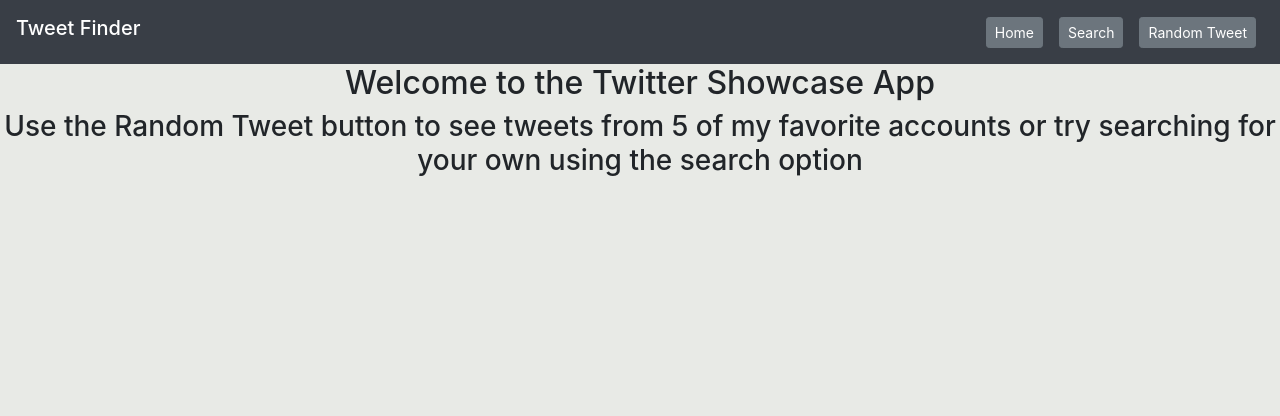
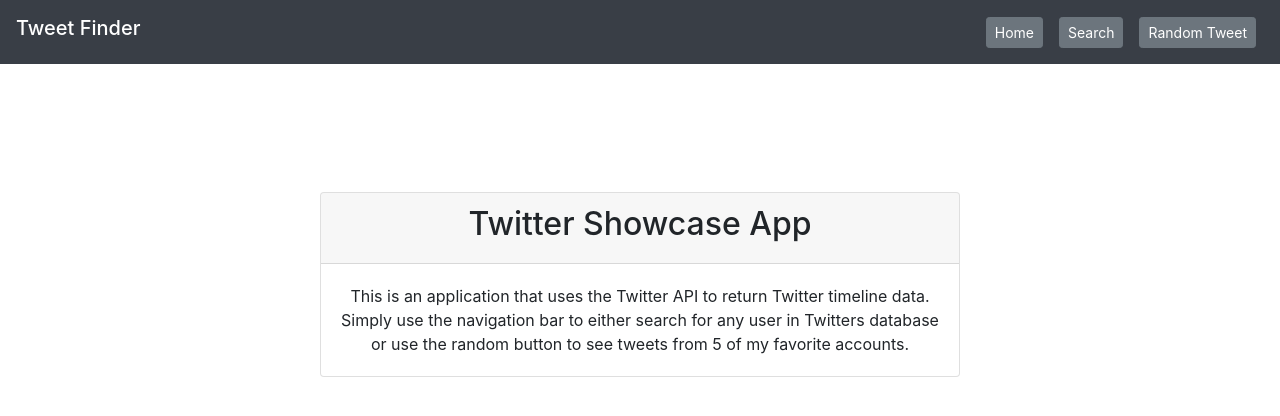
Before and after one commit to cesarpreza/twitter-showcase, a React (Create React App) app in the folder client/: page / in a window 1280 px wide. Shown: the top 416 px of the page. Built offline with nearby package versions, Linux system fonts and the light colour scheme.

Commit message:
touch up styling

```diff
--- a/client/src/components/HomePage.js
+++ b/client/src/components/HomePage.js
@@ -1,5 +1,6 @@
 import React from 'react';
 import 'bootstrap/dist/css/bootstrap.min.css';
+import { Jumbotron, Card } from 'react-bootstrap';
 import axios from 'axios';
 
 
@@ -9,12 +10,20 @@
     }
     render() {
     return (
-            <div className='page-container'>
+            <div>
                 <main>
-                    <div>
-                    <h2>Welcome to the Twitter Showcase App</h2>
-                    <h3>Use the Random Tweet button to see tweets from 5 of my favorite accounts
-                        or try searching for your own using the search option</h3>
+                <div>
+                    <Card id='welcome-message'>
+                        <Card.Header>
+                            <h2>Twitter Showcase App</h2>
+                        </Card.Header>
+                        <Card.Body>
+                            <Card.Text>This is an application that uses the Twitter API to return Twitter timeline
+                                        data. Simply use the navigation bar to either search for any user in Twitters database or use the random
+                                        button to see tweets from 5 of my favorite accounts.
+                            </Card.Text>
+                        </Card.Body>
+                    </Card>
                     </div>
                 </main>
             </div>
--- a/client/src/components/RandomTweet.js
+++ b/client/src/components/RandomTweet.js
@@ -5,6 +5,9 @@
 import laKingsImage from '../images/la_kings.png';
 import disneyImage from '../images/disney.png';
 import starWarsImage from '../images/star-wars.jpg';
+import LikesIcon from '../images/heart.png';
+import RetweetIcon from '../images/retweet.png';
+import { Card } from 'react-bootstrap';
 
 class RandomTweet extends Component {
     constructor(props) {
@@ -55,13 +58,27 @@
                                     <button className='btn btn-dark btn-space' id='disneyButton' onClick={() => this.handleClick('disney')}>Disney</button>
                             </div>
                                     {this.state.tweet !== null ?
-                                        <div className='tweetCard'>
-                                            <p>username: {this.state.tweet.user.screen_name} </p>
-                                            <p>tweet: {this.state.tweet.text}</p>
-                                            <p>Retweets: {this.state.tweet.retweet_count}</p>
-                                            <p>Favorites: {this.state.tweet.favorite_count}</p>
-                                            <img src={this.state.tweet.user.profile_image_url} alt='user photo'/>
-                                        </div> :
+                                    <Card id='search-card'>
+                                        <Card.Header>
+                                            <Card.Img src={this.state.tweet.user.profile_image_url}
+                                                className='rounded-circle'
+                                                style={{ height: 45, width: 45 }} />
+                                            </Card.Header>
+                                            <Card.Body>
+                                                <Card.Title>{this.state.tweet.user.screen_name}</Card.Title>
+                                                <Card.Text>{this.state.tweet.text}</Card.Text>
+                                            </Card.Body>
+                                            <Card.Footer>
+                                                <small className='icon'>
+                                                    <img src={RetweetIcon} style={{ height: 20, width: 20 }} />
+                                                    {this.state.tweet.retweet_count}
+                                                </small>
+                                                <small className='icon'>
+                                                    <img src={LikesIcon} style={{ height: 20, width: 20 }} />
+                                                    {this.state.tweet.favorite_count}
+                                                </small>
+                                            </Card.Footer>
+                                        </Card> :
                                         null }
 
                                 </div>
--- a/client/src/components/TweetSearch.js
+++ b/client/src/components/TweetSearch.js
@@ -48,7 +48,8 @@
             <div className='search-page-container'>
                 <div className='tweet-card'>
                     <div className='search-header'>
-                        <h3>Search for a Twitter user</h3>
+                            <h2>Search for a Twitter user</h2>
+                            <p>Use the input field below to search for a user within Twitters API</p>
                     </div>
                     <Form>
                         <Form.Group>
@@ -65,20 +66,20 @@
                 </div>
                 <div className='search-tweet-container'>
                     {this.state.tweet.map((tweets, index) =>
-                        <Card key={index} id='search-card' style={{ width: '50%' }} className='bg-light'>
+                        <Card key={index} id='search-card'>
                                 <Card.Header>
-                                    <Card.Img className='rounded-circle' variant='top' src={tweets.user.profile_image_url} style={{height: 50, width: 50}} />
-                                    <Card.Title>{tweets.user.screen_name}</Card.Title>
+                                    <Card.Img className='rounded-circle' variant='top' src={tweets.user.profile_image_url} style={{height: 45, width: 45}} />
                                 </Card.Header>
                                 <Card.Body>
+                                    <Card.Title>{tweets.user.screen_name}</Card.Title>
                                     <Card.Text>{tweets.text}</Card.Text>
                                 </Card.Body>
                                 <Card.Footer>
-                                <small>
+                                <small className='icon'>
                                     <img src={RetweetIcon} style={{height: 20, width: 20}} />
                                         {tweets.retweet_count}
                                 </small>
-                                <small>
+                                <small className='icon'>
                                     <img src={LikesIcon} style={{height: 20, width: 20}} />
                                     {tweets.favorite_count}
                                 </small>
--- a/client/src/index.css
+++ b/client/src/index.css
@@ -2,26 +2,22 @@
 	margin: 26px;
 }
 
+.icon {
+	padding: 5px;
+}
+
 #input-form {
 	justify-content: center;
-	margin-top: 50px;
+	margin-top: 20px;
+	margin-bottom: 40px;
 }
 
 nav {
 	background-color: #393e46;
 }
 
-.page-container {
-	background-color: #e8eae6;
-	height: 100vh;
-}
-
-.tweetCard {
-	background-color: #edffec;
-	margin: auto;
-	padding: 20px;
-	height: 10%;
-	width: 50%;
+#tweet-image {
+	justify-content: center;
 }
 
 figure img {
@@ -32,7 +28,7 @@
 }
 
 .search-header {
-	background-color: blue;
+	padding: 20px;
 }
 
 #search-card {
@@ -40,4 +36,11 @@
 	margin: auto;
 	margin-bottom: 20px;
 	padding: 15px;
+	width: 50%;
 }
+
+#welcome-message {
+	margin: auto;
+	margin-top: 10%;
+	width: 50%;
+}
```
Also changed, not shown: client/src/images/heart.png.
